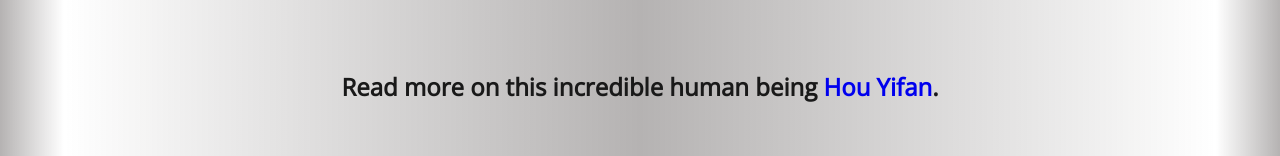
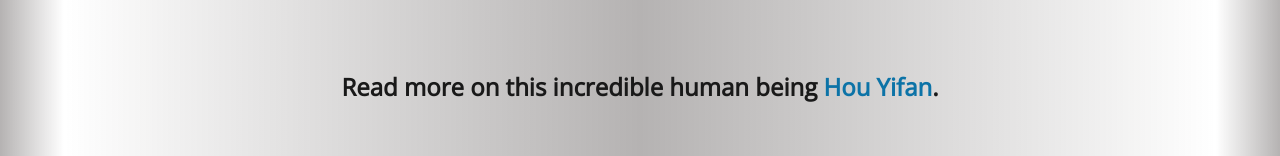
Before and after one commit to brandon-wallace/fcctributepage, a plain HTML site: page index.html in a window 1280 px wide. Shown: the part 2668-2824 px from the top of the page. Drawn offline with nearby package versions, Linux system fonts and the light colour scheme.

Commit message:
Change link color

```diff
--- a/css/style.css
+++ b/css/style.css
@@ -30,6 +30,7 @@
 
 a {
   text-decoration: none;
+  color: hsl(200, 87%, 35%);
 }
 
 .text-center {
```
